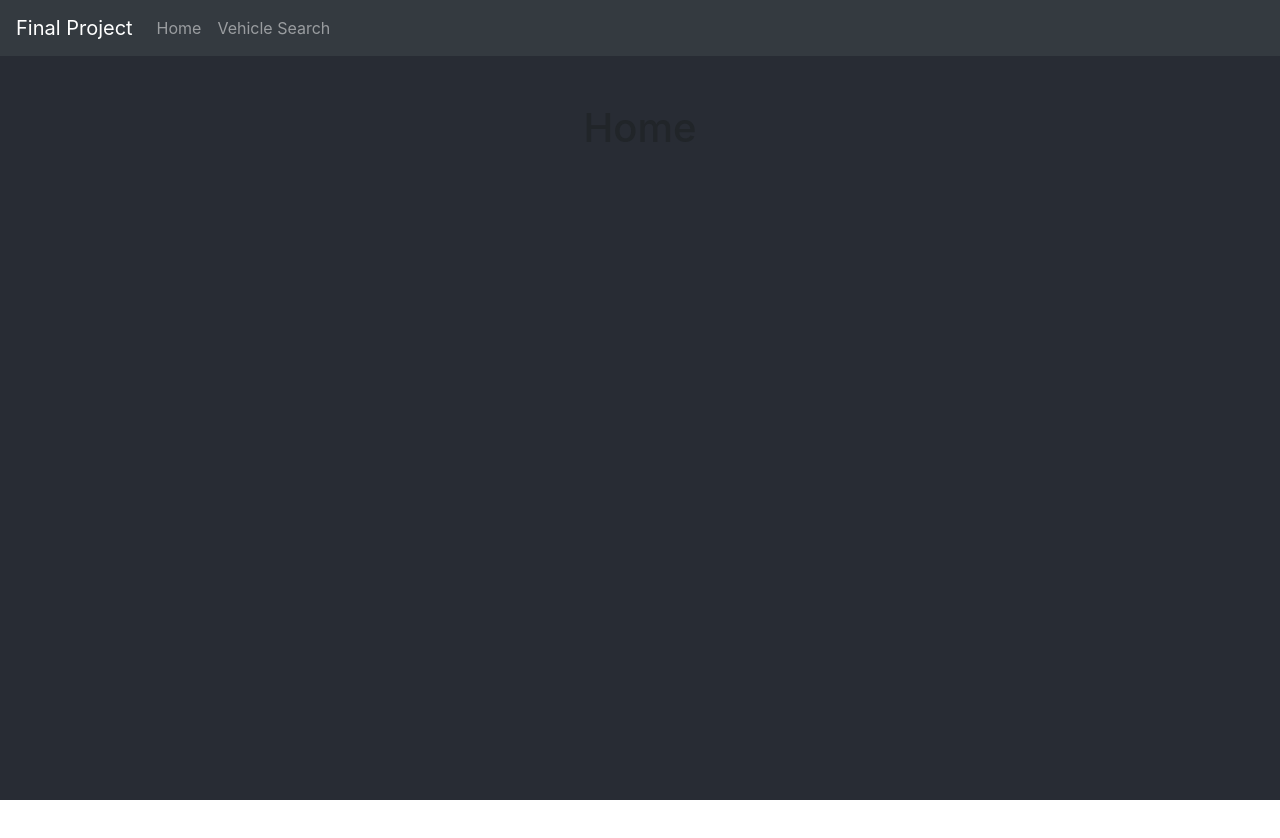
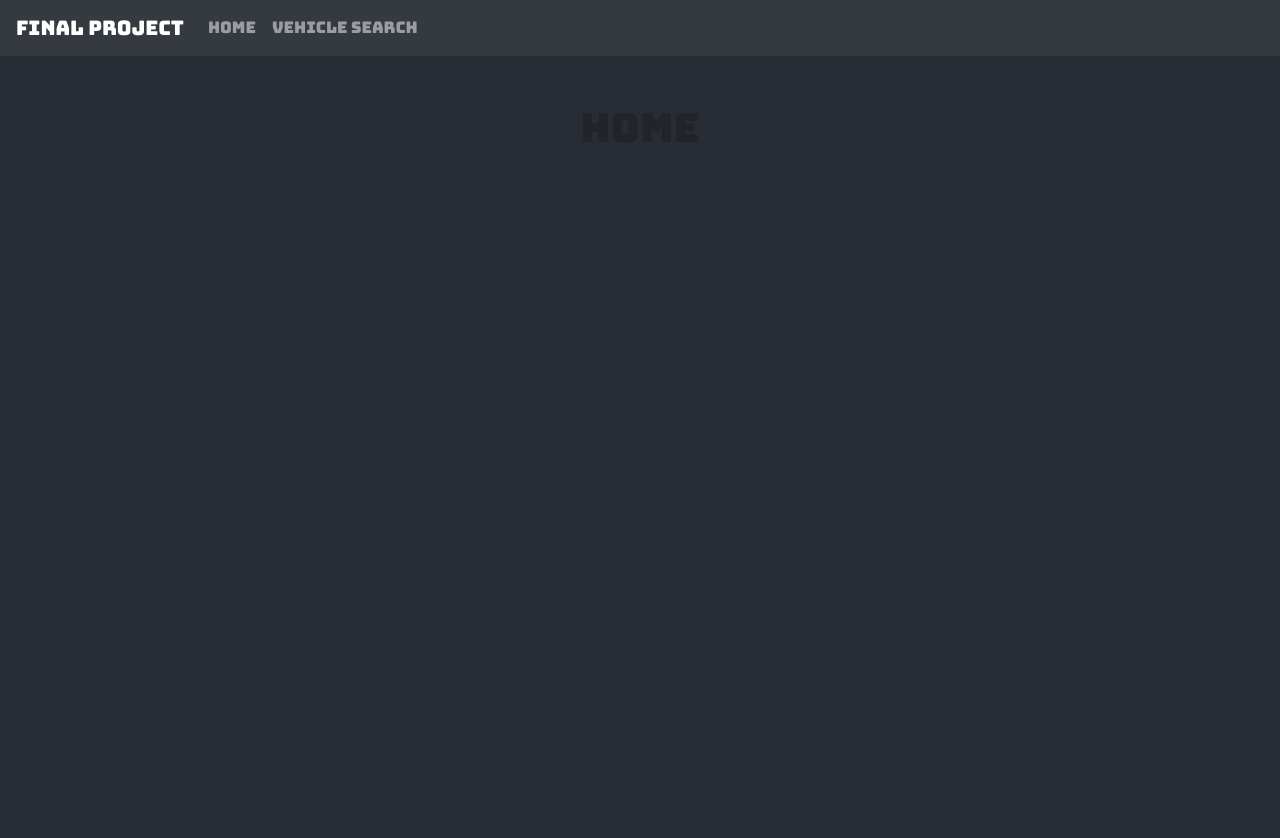
Before and after one commit to the-winning-team-for-this-project/frontend, a React (Create React App) app: page / in a window 1280 px wide. Shown: the top 838 px of the page. Before the commit the page ends 800 px from the top, so only its background shows below. Built offline with nearby package versions, Linux system fonts and the light colour scheme.

Commit message:
new font no white box

```diff
--- a/src/App.css
+++ b/src/App.css
@@ -1,12 +1,9 @@
 
 .App {
   background-color: #282c34;
-  height: 100vh;
+  height: 100rem;
 }
 
-.h1 {
-  color: pink;
-}
 
      .navbar {
       margin-bottom: 0;
--- a/src/index.css
+++ b/src/index.css
@@ -2,7 +2,7 @@
 
 body {
   margin: 0;
-  font-family: Bungee;
+  font-family: Bungee !important;
   -webkit-font-smoothing: antialiased;
   -moz-osx-font-smoothing: grayscale;
 }
```
